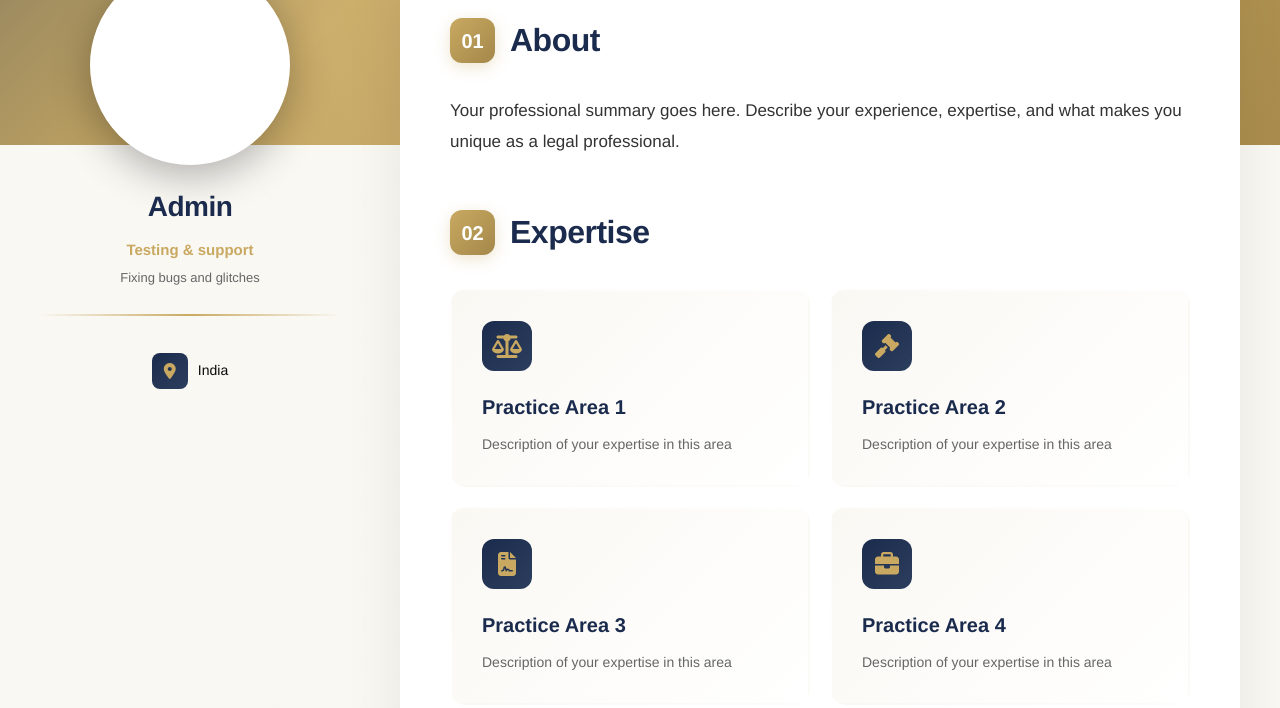
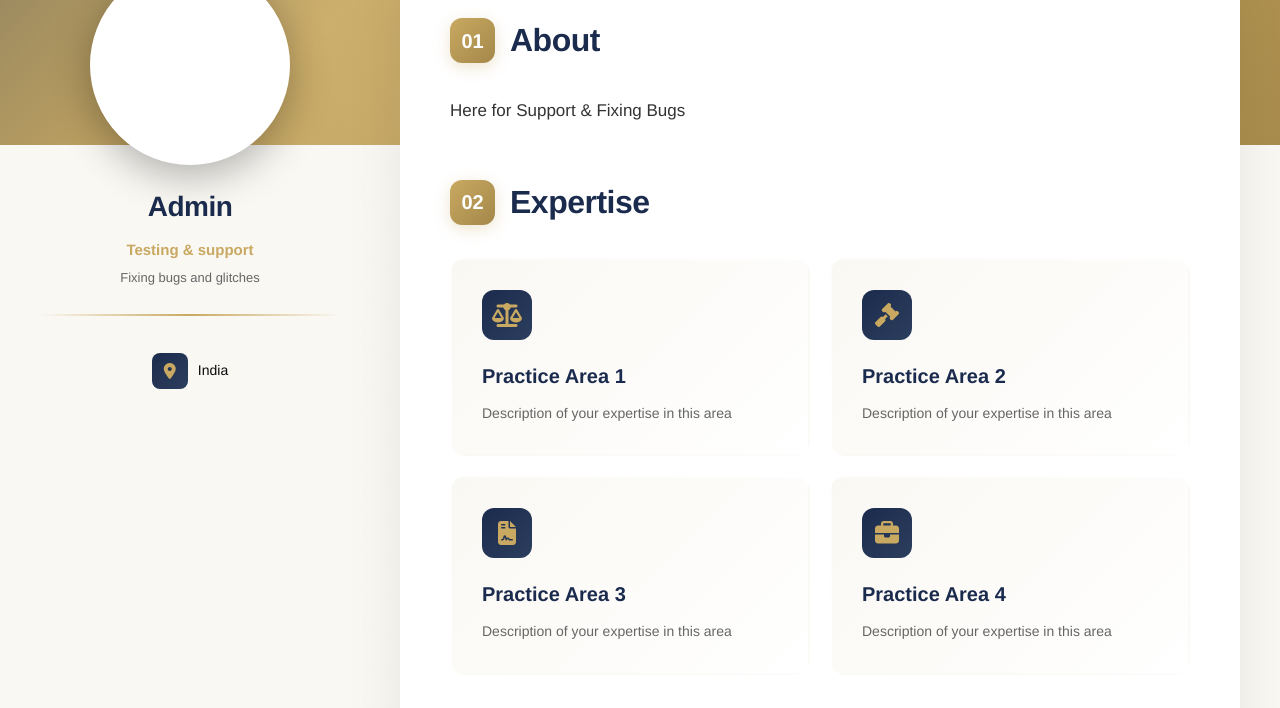
Before and after one commit to lawglitch-profiles/admin, a plain HTML site: page index.html in a window 1280 px wide. Shown: the part 335-1043 px from the top of the page. Drawn offline with Linux system fonts and the light colour scheme; a script that the page names is missing.

Commit message:
Updated portfolio via LawGlitch Web Editor - 2025-10-16T23:52:16.466Z

```diff
--- a/index.html
+++ b/index.html
@@ -663,7 +663,7 @@
                     <h2 class="section-title">About</h2>
                 </div>
                 <p class="about-text" id="aboutContent">
-                    [[[Your professional summary goes here. Describe your experience, expertise, and what makes you unique as a legal professional.]]]
+                    [[[Here for Support & Fixing Bugs]]]
                 </p>
             </section>
 
```
